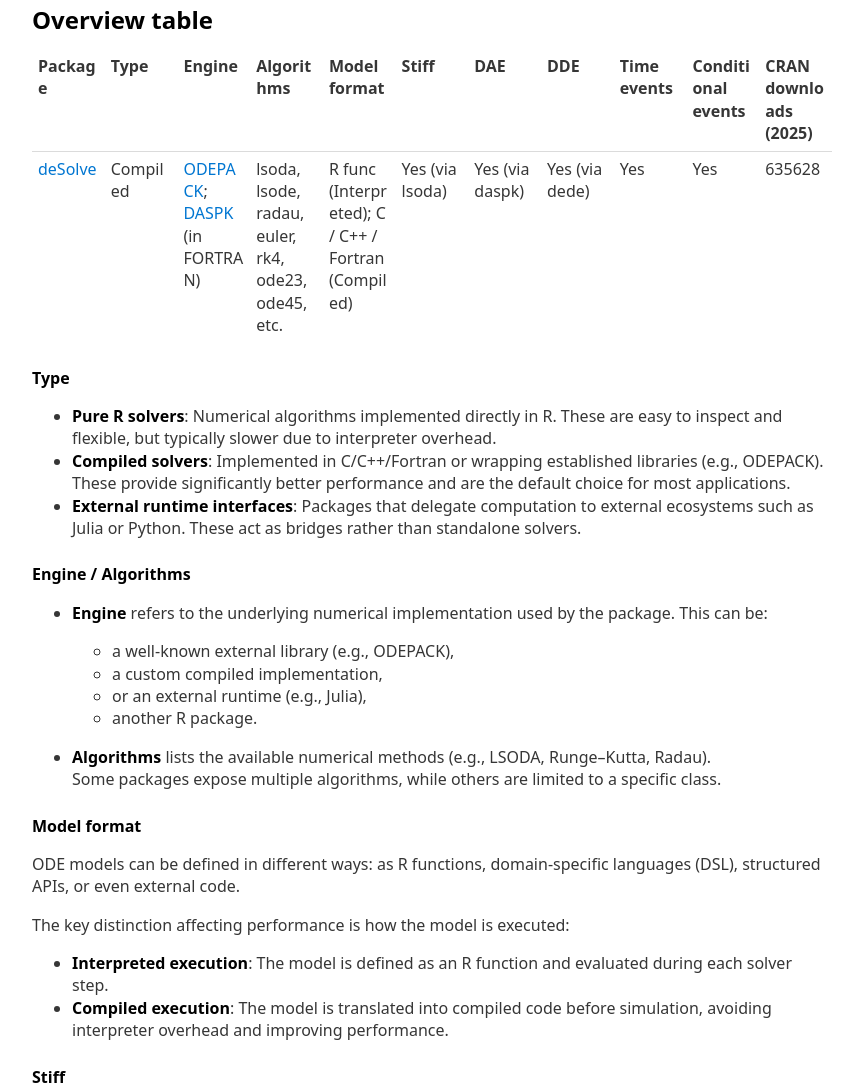
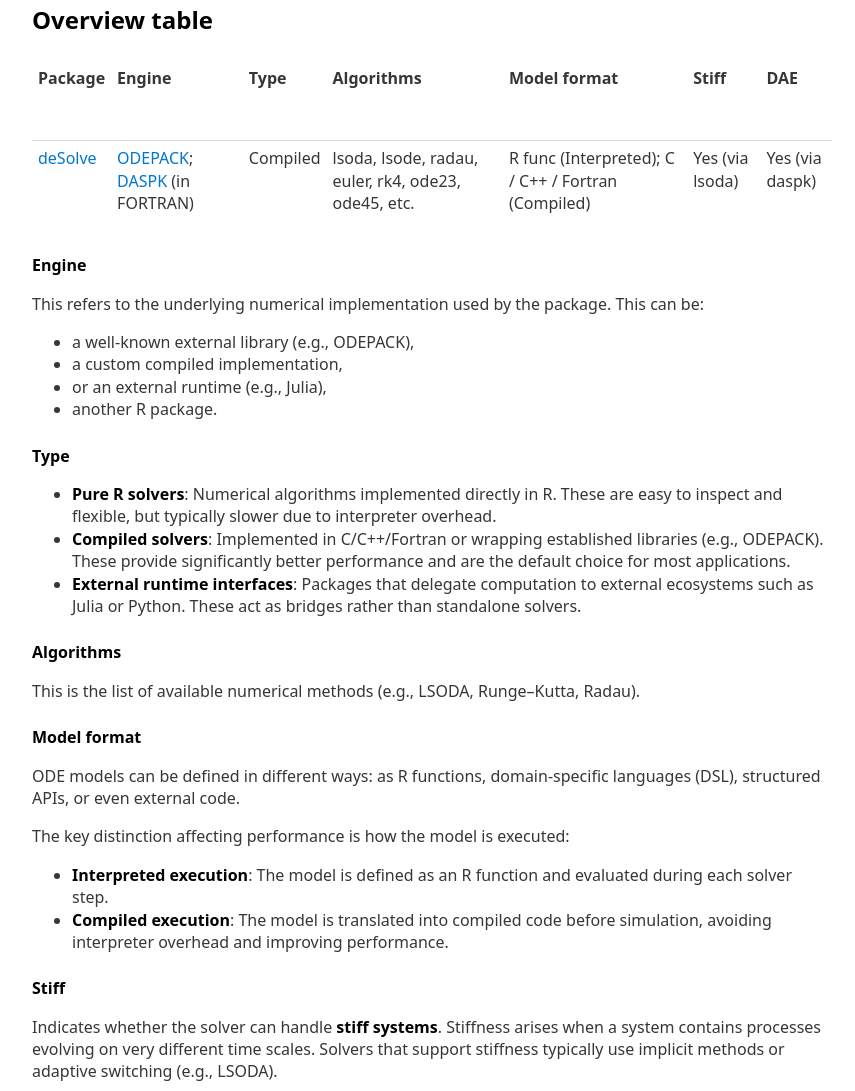
Before and after one commit to metelkin/metelkin.github.io, an Eleventy site: page content/landscape-of-ode-solvers-in-r/index.md in a window 1280 px wide. Shown: the part 1326-2417 px from the top of the page, without its empty margins (208-1063 px from the left). Built offline with nearby package versions, Linux system fonts and the light colour scheme; Eleventy itself is replaced by a stand-in of ours; files that its build step writes are made by us from their sources; what markdown-it-link-attributes would draw is missing.

Commit message:
wide tables

```diff
--- a/content/_includes/base.njk
+++ b/content/_includes/base.njk
@@ -82,6 +82,8 @@
             .half:last-child img { width: 100%; height: auto; display: block; }
         }
     </style>
+
+    <link rel="stylesheet" href="/assets/style.css">
     <!-- To highlight code -->
 	<link href="https://unpkg.com/prismjs@1.20.0/themes/prism-okaidia.css" rel="stylesheet"/>
     <!-- MathJax -->
--- /dev/null
+++ b/content/assets/style.css
@@ -0,0 +1,18 @@
+/* For wide tables */
+
+.table-h-scroll {
+  overflow-x: auto;
+  margin: 1.5rem 0;
+}
+
+.table-h-scroll table {
+  max-width: 1200px;
+  width: max-content;
+  border-collapse: collapse;
+}
+
+.table-h-scroll th,
+.table-h-scroll td {
+  white-space: normal;
+  vertical-align: top;
+}
--- a/content/landscape-of-ode-solvers-in-r/index.md
+++ b/content/landscape-of-ode-solvers-in-r/index.md
@@ -50,10 +50,21 @@
 Some tools included in this review go beyond ODE solving and provide additional capabilities such as parameter estimation or simulation workflows. We include them for completeness, without going into those advanced features.
 
 ## Overview table
+<div class="table-h-scroll">
 
-| Package | Type | Engine | Algorithms | Model format | Stiff | DAE | DDE | Time events | Conditional events | CRAN downloads (2025) |
+| Package | Engine | Type | Algorithms | Model format | Stiff | DAE | DDE | Time events | Conditional events | CRAN downloads (2025) |
 |---------|------|---------|------------|--------------|-----------------|-----|-----|-------------|--------------------|------------------------|
-| [deSolve](https://cran.r-project.org/package=deSolve) | Compiled | [ODEPACK](http://www.netlib.org/odepack/); [DASPK](http://www.netlib.org/ode/) (in FORTRAN) | lsoda, lsode, radau, euler, rk4, ode23, ode45,  etc. | R func (Interpreted); C / C++ / Fortran (Compiled) | Yes (via lsoda) | Yes (via daspk) | Yes (via dede) | Yes | Yes | 635628 |
+| [deSolve](https://cran.r-project.org/package=deSolve) | [ODEPACK](http://www.netlib.org/odepack/); [DASPK](http://www.netlib.org/ode/) (in FORTRAN) | Compiled | lsoda, lsode, radau, euler, rk4, ode23, ode45,  etc. | R func (Interpreted); C / C++ / Fortran (Compiled) | Yes (via lsoda) | Yes (via daspk) | Yes (via dede) | Yes | Yes | 635628 |
+
+</div>
+
+#### Engine
+
+This refers to the underlying numerical implementation used by the package. This can be:
+  - a well-known external library (e.g., ODEPACK),
+  - a custom compiled implementation,
+  - or an external runtime (e.g., Julia),
+  - another R package.
 
 #### Type
 
@@ -61,16 +72,9 @@
 - **Compiled solvers**: Implemented in C/C++/Fortran or wrapping established libraries (e.g., ODEPACK). These provide significantly better performance and are the default choice for most applications.
 - **External runtime interfaces**: Packages that delegate computation to external ecosystems such as Julia or Python. These act as bridges rather than standalone solvers.
 
-#### Engine / Algorithms
+#### Algorithms
 
-- **Engine** refers to the underlying numerical implementation used by the package. This can be:
-  - a well-known external library (e.g., ODEPACK),
-  - a custom compiled implementation,
-  - or an external runtime (e.g., Julia),
-  - another R package.
-
-- **Algorithms** lists the available numerical methods (e.g., LSODA, Runge–Kutta, Radau).
-  Some packages expose multiple algorithms, while others are limited to a specific class.
+This is the list of available numerical methods (e.g., LSODA, Runge–Kutta, Radau).
 
 #### Model format
 
@@ -83,9 +87,7 @@
 
 #### Stiff
 
-Indicates whether the solver can handle **stiff systems**.
-
-Stiffness arises when a system contains processes evolving on very different time scales. Solvers that support stiffness typically use implicit methods or adaptive switching (e.g., LSODA).
+Indicates whether the solver can handle **stiff systems**. Stiffness arises when a system contains processes evolving on very different time scales. Solvers that support stiffness typically use implicit methods or adaptive switching (e.g., LSODA).
 
 #### DAE / DDE
 
@@ -103,7 +105,7 @@
 
 #### CRAN downloads
 
-Total number of downloads in 2025, reflecting usage statistics.
+Total number of downloads in 2025, reflecting usage statistics. Calculated with [CRAN logs](https://cranlogs.r-pkg.org/) service.
 
 ## Repository and test cases
 
```
